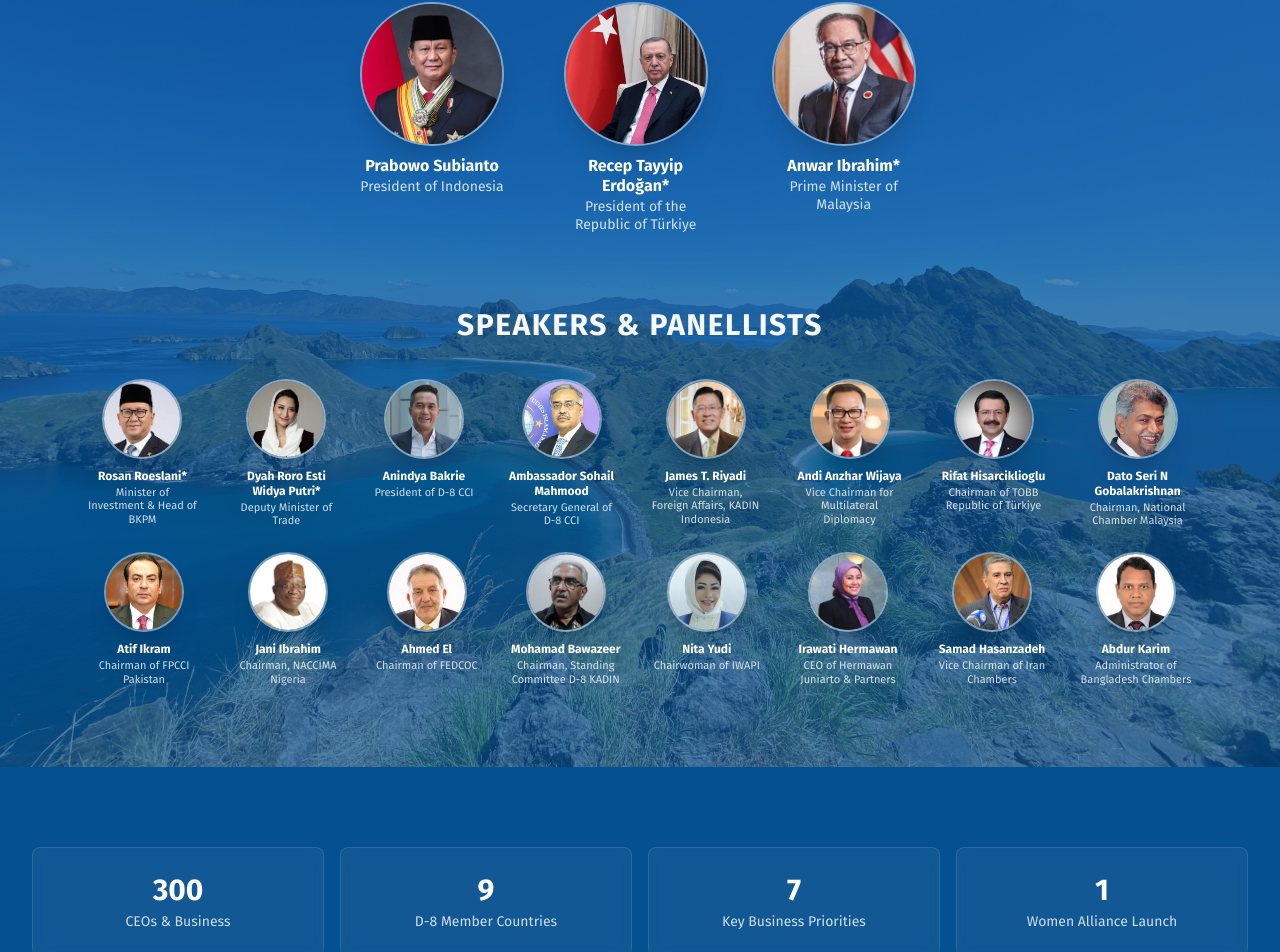
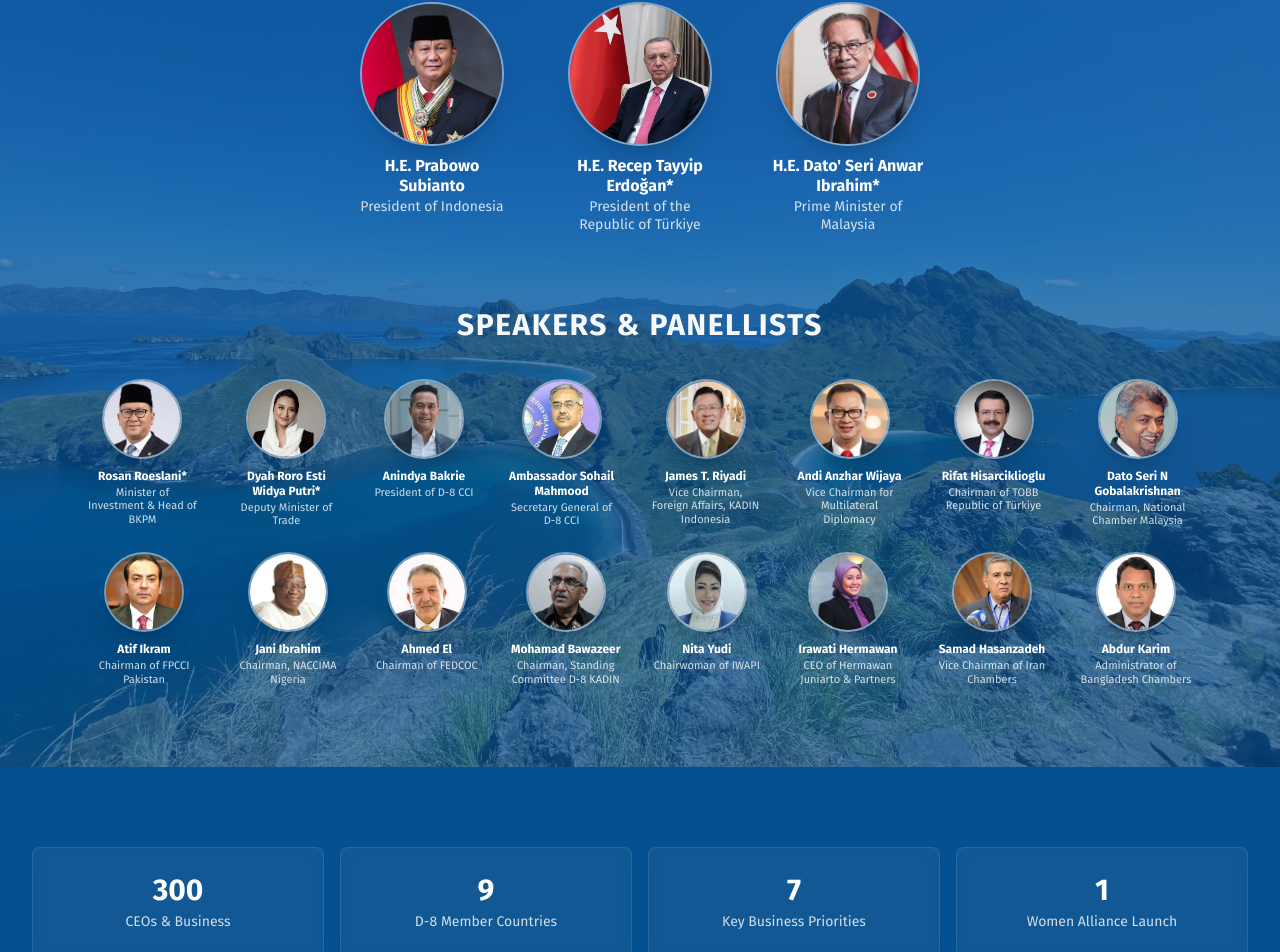
Before and after one commit to davekoz-dev/d8-cci, a Next.js app: page /business-leaders-forum in a window 1280 px wide. Shown: the part 1074-2026 px from the top of the page. Built offline with nearby package versions, Linux system fonts and the light colour scheme.

Commit message:
fix: add honorifics for keynote speakers

```diff
--- a/app/business-leaders-forum/page.tsx
+++ b/app/business-leaders-forum/page.tsx
@@ -65,9 +65,9 @@ type Leader = {
 };
 
 const featuredLeaders: Leader[] = [
-    { name: 'Prabowo Subianto', role: 'President of Indonesia', photo: '/assets/d8/leader/prabowo-subianto.png', objectPosition: 'center 10%' },
-    { name: 'Recep Tayyip Erdoğan*', role: 'President of the Republic of Türkiye', photo: '/assets/d8/leader/erdogan.jpg', objectPosition: 'center 15%' },
-    { name: 'Anwar Ibrahim*', role: 'Prime Minister of Malaysia', photo: '/assets/d8/leader/anwar-ibrahim.jpeg', objectPosition: 'center 10%' },
+    { name: 'H.E. Prabowo Subianto', role: 'President of Indonesia', photo: '/assets/d8/leader/prabowo-subianto.png', objectPosition: 'center 10%' },
+    { name: 'H.E. Recep Tayyip Erdoğan*', role: 'President of the Republic of Türkiye', photo: '/assets/d8/leader/erdogan.jpg', objectPosition: 'center 15%' },
+    { name: 'H.E. Dato\' Seri Anwar Ibrahim*', role: 'Prime Minister of Malaysia', photo: '/assets/d8/leader/anwar-ibrahim.jpeg', objectPosition: 'center 10%' },
 ];
 
 const supportingLeaders: Leader[] = [
```
